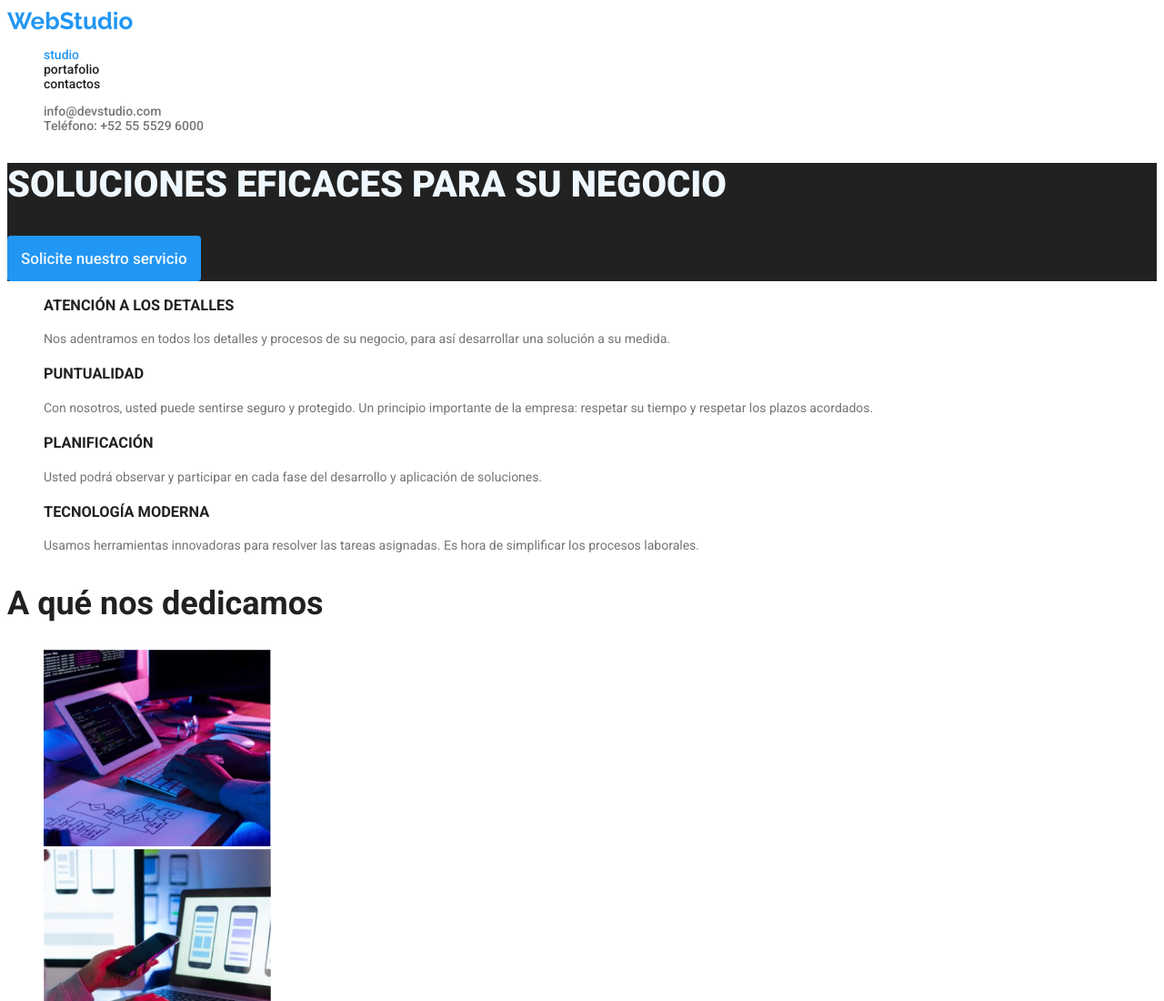
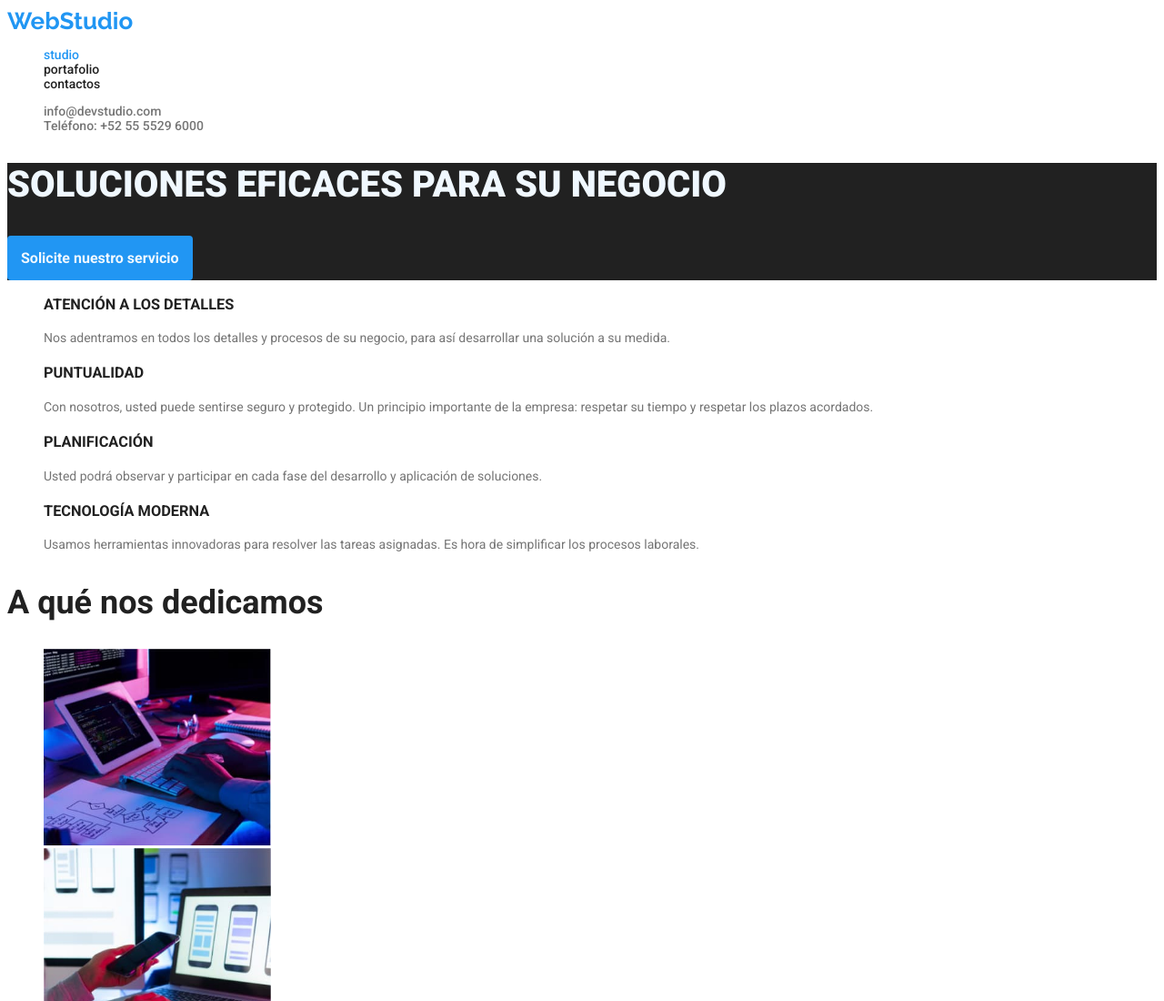
Before and after one commit to Enma04/goit-markup-hw-02, a plain HTML site: page index.html in a window 1280 px wide. Shown: the top 1100 px of the page at 91% size. Drawn offline with Linux system fonts and the light colour scheme.

Commit message:
Terceras correcciones completas

```diff
--- a/css/styles.css
+++ b/css/styles.css
@@ -83,8 +83,8 @@ body{
 
 .boton1{
     font-family: inherit;
-    font-size: 17px;
-    font-weight: 500;
+    font-size: 16px;
+    font-weight: 700;
     background-color:var(--blue-color);
     color: aliceblue;
     border: none;
@@ -103,6 +103,7 @@ body{
 .filter-buttons{
     padding: 10px;
     font-size: 16px;
+    font-weight: 500;
     font-family: inherit;
     cursor: pointer;
     border-radius: 4px;
```
